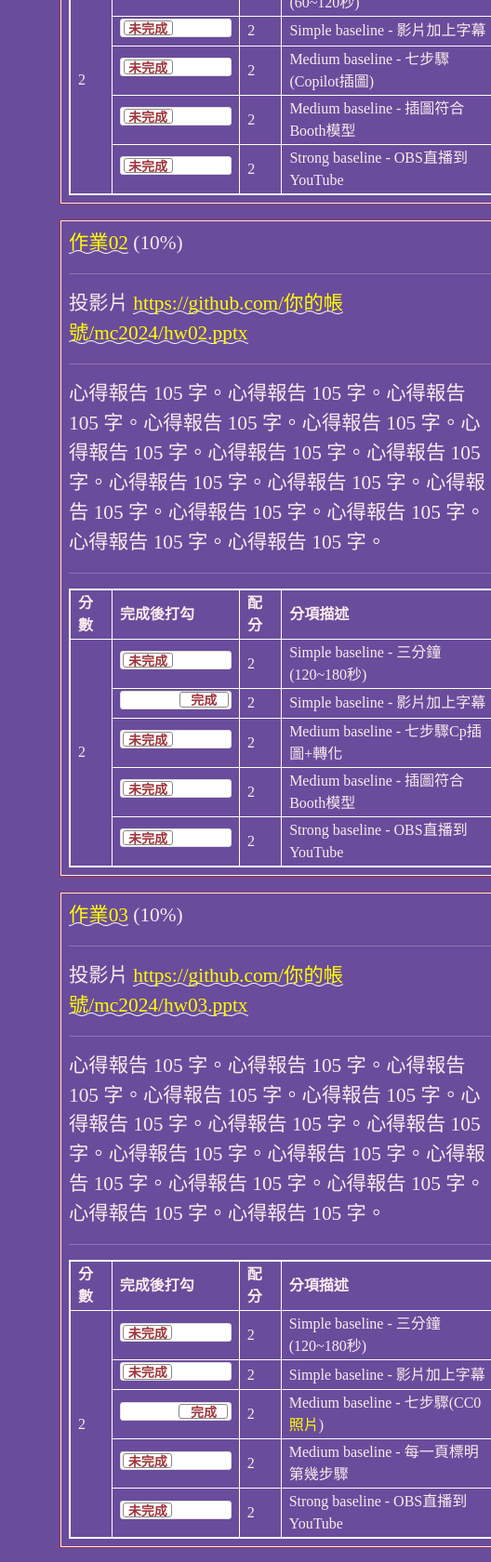
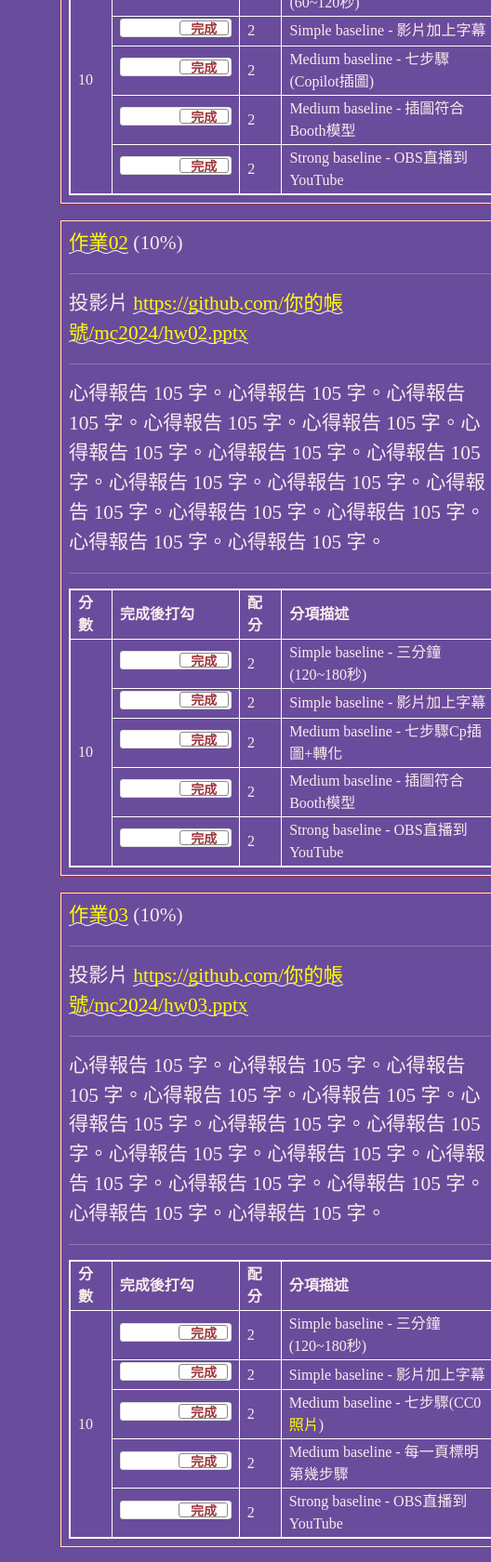
Before and after one commit to Morris-Bai/mc2024f, a plain HTML site: page index.html in a window 1280 px wide. Shown: the part 1065-2745 px from the top of the page at 93% size, 0-528 px from the left. Drawn offline with nearby package versions, Linux system fonts and the light colour scheme; a web font is replaced by a local one.

Commit message:
Update index.html

```diff
--- a/index.html
+++ b/index.html
@@ -275,21 +275,21 @@
         <tr><th>分數</th><th>完成後打勾</th><th>配分</th><th>分項描述</th></tr>
         <tr><td rowspan="5" id="myTotal1"></td>
             <td><input type="checkbox" class="flipswitch" id="myCheckbox11" checked></td><td id='m11'>2</td><td>Simple baseline - 一分鐘(60~120秒)</td></tr>
-        <tr><td><input type="checkbox" class="flipswitch" id="myCheckbox12"></td><td id='m12'>2</td><td>Simple baseline - 影片加上字幕</td></tr>
-        <tr><td><input type="checkbox" class="flipswitch" id="myCheckbox13" ></td><td id='m13'>2</td><td>Medium baseline - 七步驟(Copilot插圖)</td></tr>
-        <tr><td><input type="checkbox" class="flipswitch" id="myCheckbox14"></td><td id='m14'>2</td><td>Medium baseline  - 插圖符合Booth模型 </td></tr>
-        <tr><td><input type="checkbox" class="flipswitch" id="myCheckbox15"></td><td id='m15'>2</td><td>Strong baseline - OBS直播到YouTube </td></tr>
+        <tr><td><input type="checkbox" class="flipswitch" id="myCheckbox12"checked></td><td id='m12'>2</td><td>Simple baseline - 影片加上字幕</td></tr>
+        <tr><td><input type="checkbox" class="flipswitch" id="myCheckbox13" checked></td><td id='m13'>2</td><td>Medium baseline - 七步驟(Copilot插圖)</td></tr>
+        <tr><td><input type="checkbox" class="flipswitch" id="myCheckbox14"checked></td><td id='m14'>2</td><td>Medium baseline  - 插圖符合Booth模型 </td></tr>
+        <tr><td><input type="checkbox" class="flipswitch" id="myCheckbox15"checked></td><td id='m15'>2</td><td>Strong baseline - OBS直播到YouTube </td></tr>
       </table>
       <!-- hw01: 評分表 -->
     </div>
     <div class="col-md-7 twenty">
       左邊鑲嵌 <span style="color:yellow;">有字幕</span> 影片，右邊鑲嵌 <span style="color:yellow;">直播</span> 影片。<br>
       <!-- 左邊鑲嵌 有字幕 影片，右邊鑲嵌 直播 影片。 -->
-      <img src="https://www.svgrepo.com/show/299435/youtube.svg" width="49%">
+      <img src="https://youtu.be/jU_7v_IKrPw?si=YlxaP6c5L8UOnySK" width="49%">
       <!--
       <iframe width="49%" height="100%" src="https://www.youtube.com/embed/Z8dergLd-5o?si=hp6HvphjXpGszNhy" title="YouTube video player" frameborder="0" allow="accelerometer; autoplay; clipboard-write; encrypted-media; gyroscope; picture-in-picture; web-share" referrerpolicy="strict-origin-when-cross-origin" allowfullscreen></iframe>
       -->
-      <img src="https://www.svgrepo.com/show/299435/youtube.svg" width="49%">
+      <img src="https://www.youtube.com/live/Z-qDhBbzW6I?si=qqa7nIVIArMQc60a" width="49%">
       <!--
       <iframe width="49%" height="100%" src="https://www.youtube.com/embed/7Vy7B2bg70k?si=lURYcadwUAfxQkzQ&amp;start=5" title="YouTube video player" frameborder="0" allow="accelerometer; autoplay; clipboard-write; encrypted-media; gyroscope; picture-in-picture; web-share" referrerpolicy="strict-origin-when-cross-origin" allowfullscreen></iframe>
       -->
@@ -309,21 +309,21 @@
       <table>
         <tr><th>分數</th><th>完成後打勾</th><th>配分</th><th>分項描述</th></tr>
         <tr><td rowspan="5" id="myTotal2"></td>
-            <td><input type="checkbox" class="flipswitch" id="myCheckbox21"></td><td id='m21'>2</td><td>Simple baseline - 三分鐘(120~180秒)</td></tr>
+            <td><input type="checkbox" class="flipswitch" id="myCheckbox21"checked></td><td id='m21'>2</td><td>Simple baseline - 三分鐘(120~180秒)</td></tr>
         <tr><td><input type="checkbox" class="flipswitch" id="myCheckbox22" checked></td><td id='m22'>2</td><td>Simple baseline - 影片加上字幕</td></tr>
-        <tr><td><input type="checkbox" class="flipswitch" id="myCheckbox23"></td><td id='m23'>2</td><td>Medium baseline - 七步驟Cp插圖+轉化</td></tr>
-        <tr><td><input type="checkbox" class="flipswitch" id="myCheckbox24"></td><td id='m24'>2</td><td>Medium baseline  - 插圖符合Booth模型 </td></tr>
-        <tr><td><input type="checkbox" class="flipswitch" id="myCheckbox25"></td><td id='m25'>2</td><td>Strong baseline - OBS直播到YouTube </td></tr>
+        <tr><td><input type="checkbox" class="flipswitch" id="myCheckbox23"checked></td><td id='m23'>2</td><td>Medium baseline - 七步驟Cp插圖+轉化</td></tr>
+        <tr><td><input type="checkbox" class="flipswitch" id="myCheckbox24"checked></td><td id='m24'>2</td><td>Medium baseline  - 插圖符合Booth模型 </td></tr>
+        <tr><td><input type="checkbox" class="flipswitch" id="myCheckbox25"checked></td><td id='m25'>2</td><td>Strong baseline - OBS直播到YouTube </td></tr>
       </table>
       <!-- hw02: 評分表 -->
     </div>
     <div class="col-md-7 twenty">
       <!-- 左邊鑲嵌 有字幕 影片，右邊鑲嵌 直播 影片。 -->
-      <img src="https://www.svgrepo.com/show/299435/youtube.svg" width="49%">
+      <img src="https://youtu.be/lF4sfs2Nr9A?si=Ej2dP4tHPtaa649U" width="49%">
       <!--
       <iframe width="49%" height="100%" src="https://www.youtube.com/embed/7B4dnUf9b0Y?si=EJ1MlZnnW79CWKkL" title="YouTube video player" frameborder="0" allow="accelerometer; autoplay; clipboard-write; encrypted-media; gyroscope; picture-in-picture; web-share" referrerpolicy="strict-origin-when-cross-origin" allowfullscreen></iframe>
       -->
-      <img src="https://www.svgrepo.com/show/299435/youtube.svg" width="49%">
+      <img src="https://www.youtube.com/live/imzkLB-PpOM?si=X-7OkXGuK2r7pKwC" width="49%">
       <!--
       <iframe width="49%" height="100%" src="https://www.youtube.com/embed/sPcipboRvNs?si=eruxEQUZ-4u92R-E&amp;start=7" title="YouTube video player" frameborder="0" allow="accelerometer; autoplay; clipboard-write; encrypted-media; gyroscope; picture-in-picture; web-share" referrerpolicy="strict-origin-when-cross-origin" allowfullscreen></iframe>
       -->
@@ -343,11 +343,11 @@
       <table>
         <tr><th>分數</th><th>完成後打勾</th><th>配分</th><th>分項描述</th></tr>
         <tr><td rowspan="5" id="myTotal3"></td>
-            <td><input type="checkbox" class="flipswitch" id="myCheckbox31"></td><td id='m31'>2</td><td>Simple baseline - 三分鐘(120~180秒)</td></tr>
-        <tr><td><input type="checkbox" class="flipswitch" id="myCheckbox32"></td><td id='m32'>2</td><td>Simple baseline - 影片加上字幕</td></tr>
+            <td><input type="checkbox" class="flipswitch" id="myCheckbox31"checked></td><td id='m31'>2</td><td>Simple baseline - 三分鐘(120~180秒)</td></tr>
+        <tr><td><input type="checkbox" class="flipswitch" id="myCheckbox32"checked></td><td id='m32'>2</td><td>Simple baseline - 影片加上字幕</td></tr>
         <tr><td><input type="checkbox" class="flipswitch" id="myCheckbox33" checked></td><td id='m33'>2</td><td>Medium baseline - 七步驟(CC0 <span style="color:yellow;">照片</span>)</td></tr>
-        <tr><td><input type="checkbox" class="flipswitch" id="myCheckbox34"></td><td id='m34'>2</td><td>Medium baseline  - 每一頁標明第幾步驟 </td></tr>
-        <tr><td><input type="checkbox" class="flipswitch" id="myCheckbox35"></td><td id='m35'>2</td><td>Strong baseline - OBS直播到YouTube </td></tr>
+        <tr><td><input type="checkbox" class="flipswitch" id="myCheckbox34"checked></td><td id='m34'>2</td><td>Medium baseline  - 每一頁標明第幾步驟 </td></tr>
+        <tr><td><input type="checkbox" class="flipswitch" id="myCheckbox35"checked></td><td id='m35'>2</td><td>Strong baseline - OBS直播到YouTube </td></tr>
       </table>
       <!-- hw03: 評分表 -->
     </div>
@@ -357,7 +357,7 @@
       <!--
       <iframe width="49%" height="100%" src="https://www.youtube.com/embed/7B4dnUf9b0Y?si=EJ1MlZnnW79CWKkL" title="YouTube video player" frameborder="0" allow="accelerometer; autoplay; clipboard-write; encrypted-media; gyroscope; picture-in-picture; web-share" referrerpolicy="strict-origin-when-cross-origin" allowfullscreen></iframe>
       -->
-      <img src="https://www.svgrepo.com/show/299435/youtube.svg" width="49%">
+      <img src="https://www.youtube.com/live/KJE1E8N9DIw?si=aG9cPb0lhI3iXvhP" width="49%">
       <!--
       <iframe width="49%" height="100%" src="https://www.youtube.com/embed/sPcipboRvNs?si=eruxEQUZ-4u92R-E&amp;start=7" title="YouTube video player" frameborder="0" allow="accelerometer; autoplay; clipboard-write; encrypted-media; gyroscope; picture-in-picture; web-share" referrerpolicy="strict-origin-when-cross-origin" allowfullscreen></iframe>
       -->
@@ -377,11 +377,11 @@
       <table>
         <tr><th>分數</th><th>完成後打勾</th><th>配分</th><th>分項描述</th></tr>
         <tr><td rowspan="5" id="myTotal4"></td>
-            <td><input type="checkbox" class="flipswitch" id="myCheckbox41"></td><td id='m41'>2</td><td>Simple baseline - 三分鐘(120~180秒)</td></tr>
-        <tr><td><input type="checkbox" class="flipswitch" id="myCheckbox42"></td><td id='m42'>2</td><td>Simple baseline - 影片加上字幕</td></tr>
-        <tr><td><input type="checkbox" class="flipswitch" id="myCheckbox43"></td><td id='m43'>2</td><td>Medium baseline - 七步驟(CC0 <span style="color:yellow;">影片</span>)</td></tr>
+            <td><input type="checkbox" class="flipswitch" id="myCheckbox41"checked></td><td id='m41'>2</td><td>Simple baseline - 三分鐘(120~180秒)</td></tr>
+        <tr><td><input type="checkbox" class="flipswitch" id="myCheckbox42"checked></td><td id='m42'>2</td><td>Simple baseline - 影片加上字幕</td></tr>
+        <tr><td><input type="checkbox" class="flipswitch" id="myCheckbox43"checked></td><td id='m43'>2</td><td>Medium baseline - 七步驟(CC0 <span style="color:yellow;">影片</span>)</td></tr>
         <tr><td><input type="checkbox" class="flipswitch" id="myCheckbox44" checked></td><td id='m44'>2</td><td>Medium baseline  - 每一頁標明第幾步驟 </td></tr>
-        <tr><td><input type="checkbox" class="flipswitch" id="myCheckbox45"></td><td id='m45'>2</td><td>Strong baseline - OBS直播到YouTube </td></tr>
+        <tr><td><input type="checkbox" class="flipswitch" id="myCheckbox45"checked></td><td id='m45'>2</td><td>Strong baseline - OBS直播到YouTube </td></tr>
       </table>
       <!-- hw04: 評分表 -->
     </div>
@@ -391,7 +391,7 @@
       <!--
       <iframe width="49%" height="100%" src="https://www.youtube.com/embed/7B4dnUf9b0Y?si=EJ1MlZnnW79CWKkL" title="YouTube video player" frameborder="0" allow="accelerometer; autoplay; clipboard-write; encrypted-media; gyroscope; picture-in-picture; web-share" referrerpolicy="strict-origin-when-cross-origin" allowfullscreen></iframe>
       -->
-      <img src="https://www.svgrepo.com/show/299435/youtube.svg" width="49%">
+      <img src="https://www.youtube.com/live/jgA6xxsWweA?si=6ORXHFzZSlV4bzS3" width="49%">
       <!--
       <iframe width="49%" height="100%" src="https://www.youtube.com/embed/sPcipboRvNs?si=eruxEQUZ-4u92R-E&amp;start=7" title="YouTube video player" frameborder="0" allow="accelerometer; autoplay; clipboard-write; encrypted-media; gyroscope; picture-in-picture; web-share" referrerpolicy="strict-origin-when-cross-origin" allowfullscreen></iframe>
       -->
```
